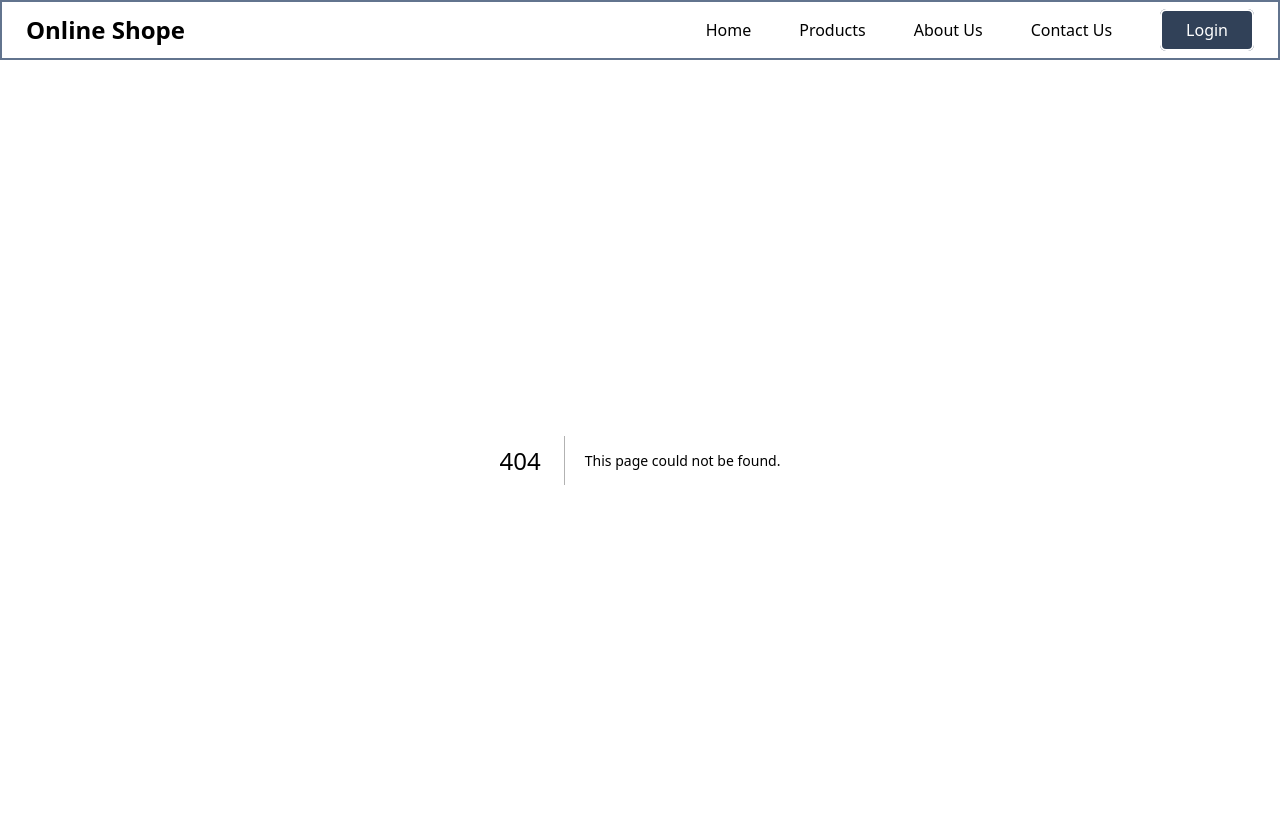
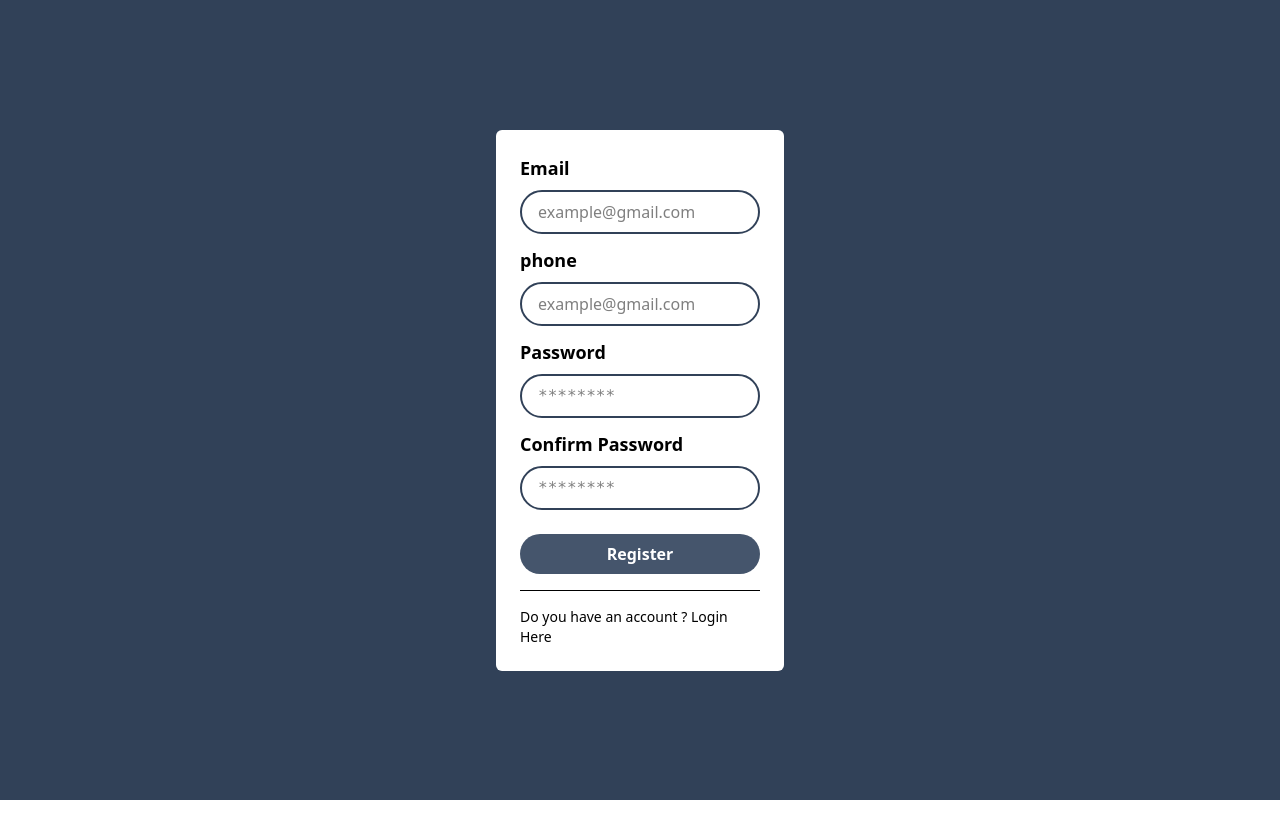
Before and after one commit to TainSiddik/Online-Shop, a Next.js app: page /auth/register in a window 1280 px wide. Before the commit this address had no page. Shown: the top 838 px of the page. After the commit the page ends 800 px from the top, so only its background shows below. Built offline with nearby package versions, Linux system fonts and the light colour scheme.

Commit message:
create login and regiter page

```diff
--- /dev/null
+++ b/app/auth/login/page.jsx
@@ -0,0 +1,53 @@
+import Link from 'next/link';
+
+function LoginPage() {
+  return (
+    <div className="login h-screen bg-slate-700 flex justify-center items-center">
+      <div className="form w-72 bg-white rounded-md px-6 py-6">
+        <form action="">
+          <div className="email">
+            <label htmlFor="email" className="font-semibold text-lg">
+              Email
+            </label>
+            <input
+              type="email"
+              id="email"
+              className="w-full border-2 border-slate-700 px-4 py-2 mt-2 rounded-full focus:outline-none"
+              placeholder="example@gmail.com"
+            />
+          </div>
+          <div className="password mt-3">
+            <label htmlFor="password" className="font-semibold text-lg">
+              Password
+            </label>
+            <input
+              type="password"
+              id="password"
+              className="w-full border-2 border-slate-700 px-4 py-2 mt-2 rounded-full focus:outline-none font-mono"
+              placeholder="********"
+            />
+          </div>
+          <button className="bg-slate-600 text-white px-4 py-2 rounded-full w-full mt-6 font-semibold hover:bg-slate-800">
+            Login
+          </button>
+        </form>
+        <div className="mt-4">
+          <hr />
+        </div>
+        <div className="mt-4">
+          <p className="text-sm">
+            Don't have an account ?{' '}
+            <Link href="./register" className="text-slate-600">
+              Register Here
+            </Link>
+          </p>
+        </div>
+        <div className="mt-4 text-sm text-center text-slate-600">
+          <Link href="/">&larr; Back To Home</Link>
+        </div>
+      </div>
+    </div>
+  );
+}
+
+export default LoginPage;
--- /dev/null
+++ b/app/auth/register/page.jsx
@@ -0,0 +1,69 @@
+import Link from 'next/link';
+
+function RegisterPage() {
+  return (
+    <div className="login h-screen bg-slate-700 flex justify-center items-center">
+      <div className="form w-72 bg-white rounded-md px-6 py-6">
+        <form action="">
+          <div className="email">
+            <label htmlFor="email" className="font-semibold text-lg">
+              Email
+            </label>
+            <input
+              type="email"
+              id="email"
+              className="w-full border-2 border-slate-700 px-4 py-2 mt-2 rounded-full focus:outline-none"
+              placeholder="example@gmail.com"
+            />
+          </div>
+          <div className="phone mt-3">
+            <label htmlFor="phone" className="font-semibold text-lg">
+              phone
+            </label>
+            <input
+              type="text"
+              id="phone"
+              className="w-full border-2 border-slate-700 px-4 py-2 mt-2 rounded-full focus:outline-none"
+              placeholder="example@gmail.com"
+            />
+          </div>
+          <div className="password mt-3">
+            <label htmlFor="password" className="font-semibold text-lg">
+              Password
+            </label>
+            <input
+              type="password"
+              id="password"
+              className="w-full border-2 border-slate-700 px-4 py-2 mt-2 rounded-full focus:outline-none font-mono"
+              placeholder="********"
+            />
+          </div>
+          <div className="confPassword mt-3">
+            <label htmlFor="confPassword" className="font-semibold text-lg">
+              Confirm Password
+            </label>
+            <input
+              type="password"
+              id="confPassword"
+              className="w-full border-2 border-slate-700 px-4 py-2 mt-2 rounded-full focus:outline-none font-mono"
+              placeholder="********"
+            />
+          </div>
+          <button className="bg-slate-600 text-white px-4 py-2 rounded-full w-full mt-6 font-semibold hover:bg-slate-800">
+            Register
+          </button>
+        </form>
+        <div className="mt-4">
+          <hr />
+        </div>
+        <div className="mt-4">
+          <p className="text-sm">
+            Do you have an account ? <Link href="./login">Login Here</Link>
+          </p>
+        </div>
+      </div>
+    </div>
+  );
+}
+
+export default RegisterPage;
--- a/app/layout.js
+++ b/app/layout.js
@@ -1,6 +1,5 @@
 import { Geist, Geist_Mono } from 'next/font/google';
 import './globals.css';
-import Navbar from '@/components/Navbar';
 
 const geistSans = Geist({
   variable: '--font-geist-sans',
@@ -23,7 +22,6 @@ export default function RootLayout({ children }) {
       <body
         className={`${geistSans.variable} ${geistMono.variable} antialiased`}
       >
-        <Navbar />
         <main>{children}</main>
       </body>
     </html>
--- a/app/page.js
+++ b/app/page.js
@@ -1,7 +1,12 @@
+import Navbar from '@/components/Navbar';
+
 export default function Home() {
   return (
     <>
-      <h1>Halaman Utama</h1>
+      <Navbar />
+      <h1>Header</h1>
+      <h1>-------------</h1>
+      <h1>Main Content</h1>
     </>
   );
 }
--- a/components/Navbar.jsx
+++ b/components/Navbar.jsx
@@ -9,7 +9,7 @@ const Navbar = () => {
     <nav className="block lg:flex justify-between items-center border-2 border-slate-500 py-3 px-6 w-full">
       <div className="logo-btn flex justify-between w-full lg:w-1/2">
         <div className="logo flex items-center">
-          <h1 className="font-bold text-2xl">Online Shope</h1>
+          <h1 className="font-bold text-2xl">Online Shop</h1>
         </div>
         <div className="btn flex items-center lg:hidden">
           <button onClick={() => setIsOpen(!isOpen)}>
@@ -41,7 +41,7 @@ const Navbar = () => {
           </li>
           <li className="mt-7 lg:mt-0">
             <Link
-              href="/login"
+              href="/auth/login"
               className="bg-slate-700 border-2 rounded-md text-white text-center px-6 py-2 hover:bg-slate-900"
             >
               Login
```
